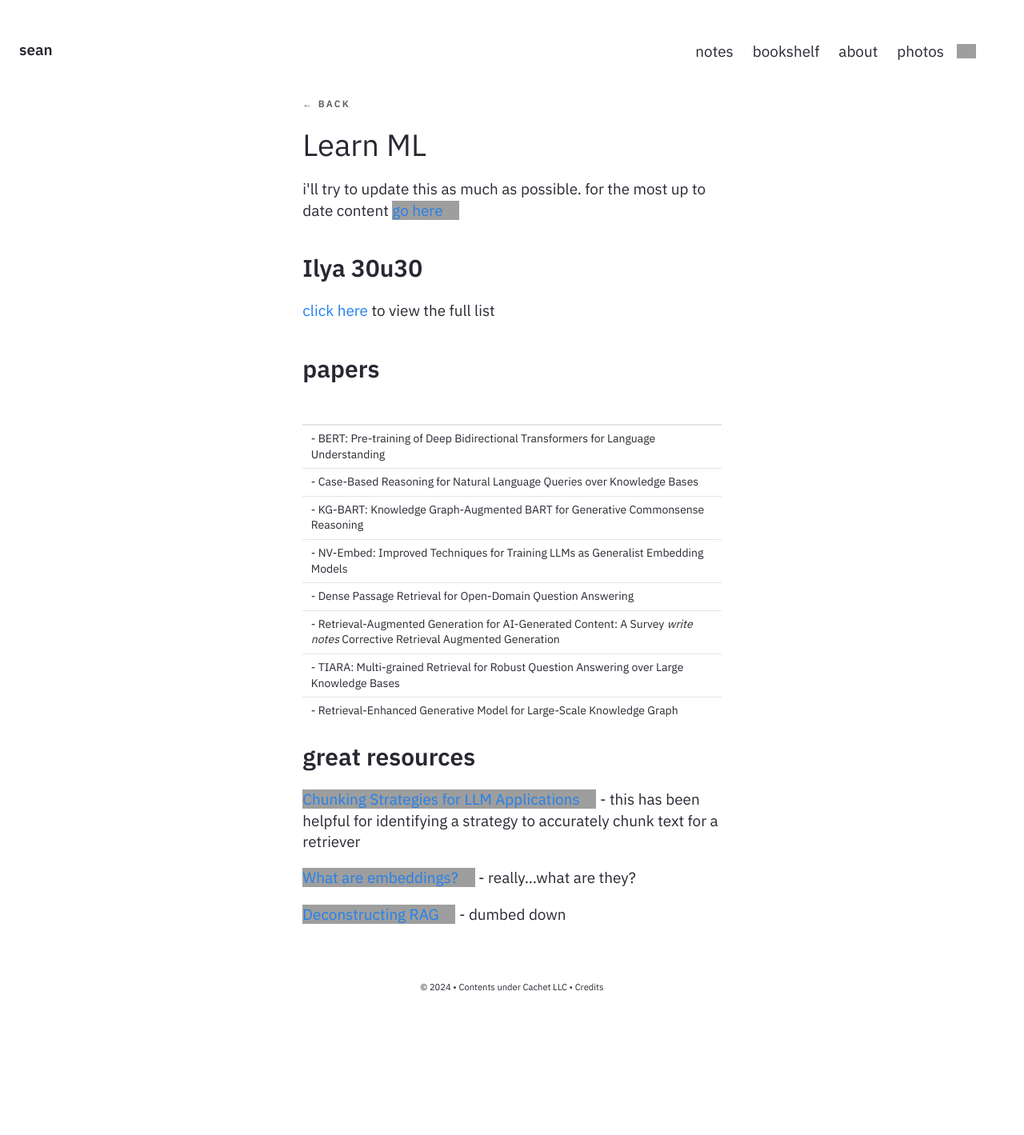
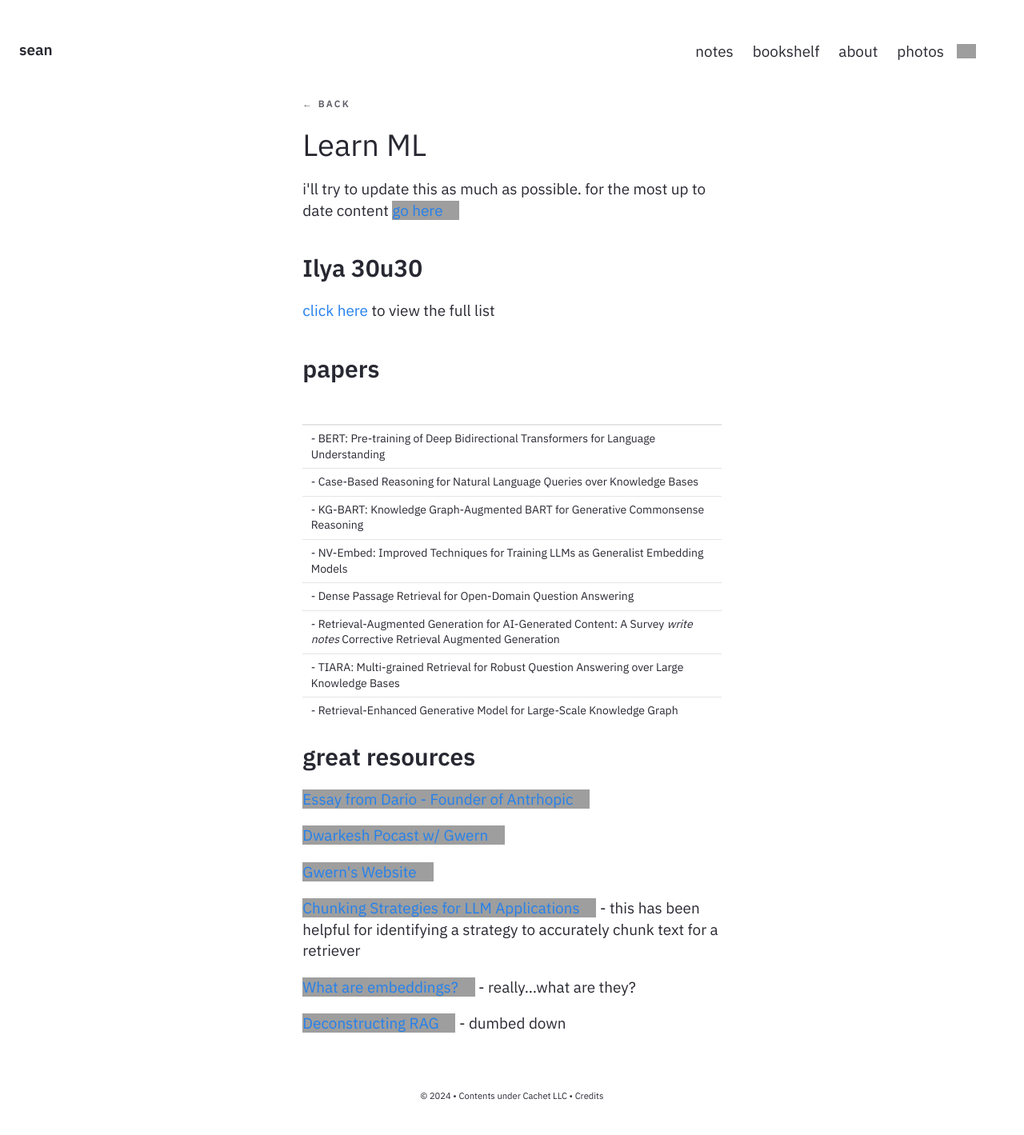
Before and after one commit to sschu48/sschu48.github.io, a Jekyll site: the page built from _notes/Public/learn-ml.md, in a window 1280 px wide. Shown: the whole page at 80% size. Built offline with Jekyll 4.4.1, drawn with Linux system fonts in a browser that asks for light colours; before the commit the page ends 1283 px from its top, so only the background shows below that; grey boxes are pictures that could not be loaded.

Commit message:
added links to learn ml page

```diff
--- a/_notes/Public/learn-ml.md
+++ b/_notes/Public/learn-ml.md
@@ -28,6 +28,12 @@ i'll try to update this as much as possible. for the most up to date content [go
 {:resources}
 ## great resources
 
+[Essay from Dario - Founder of Antrhopic](https://darioamodei.com/machines-of-loving-grace.html)
+
+[Dwarkesh Pocast w/ Gwern](https://www.youtube.com/watch?v=a42key59cZQ&pp=ygUOZHdhcmtlc2ggcGF0ZWw%3D)
+
+[Gwern's Website](https://gwern.net)
+
 [Chunking Strategies for LLM Applications](https://www.pinecone.io/learn/chunking-strategies/) - this has been helpful for identifying a strategy to accurately chunk text for a retriever
 
 [What are embeddings?](https://vickiboykis.com/what_are_embeddings/index.html) - really...what are they?
```
